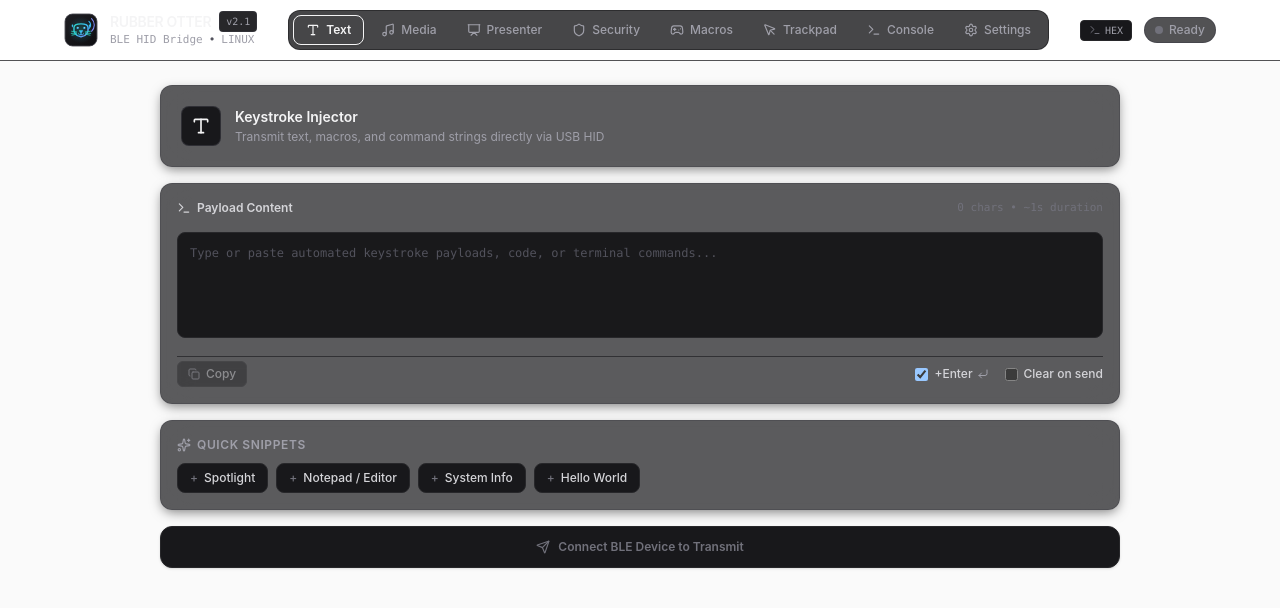
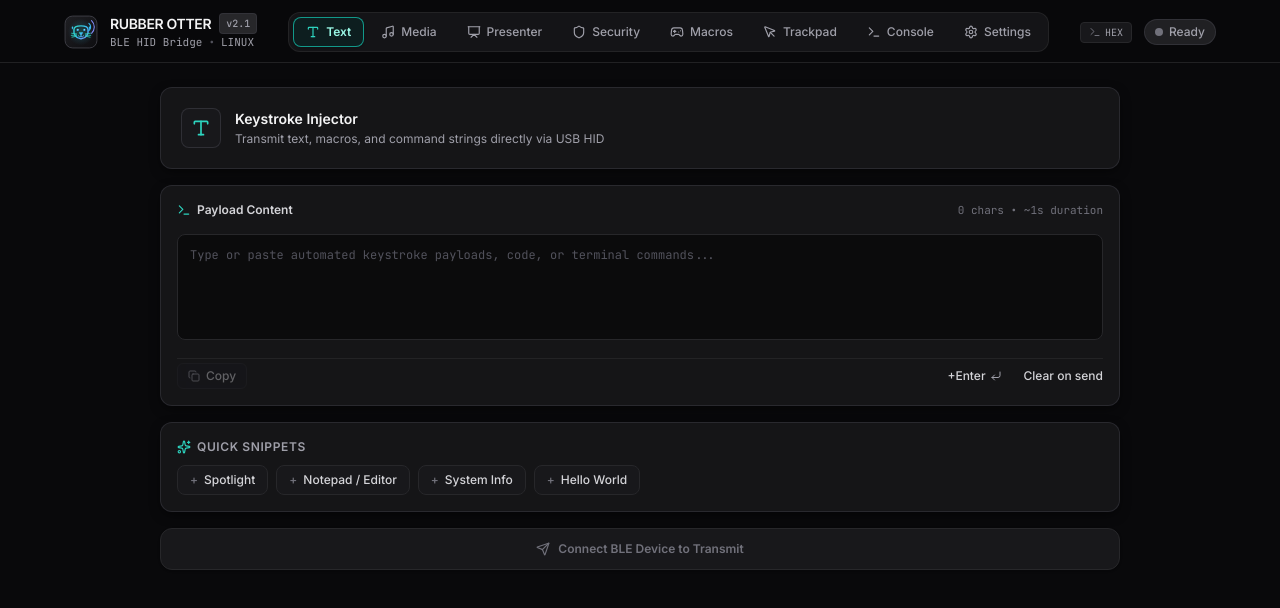
Before and after one commit to AtaCanYmc/RubberOtter, a React (Vite) app in the folder web/: page / in a window 1280 px wide. Shown: the top 608 px of the page. Built offline with nearby package versions, Linux system fonts and the light colour scheme; what @capacitor/core would draw is missing.

Commit message:
fix(theme): resolve iOS dark mode specificity, safe area background bounce, and WebKit form styles

```diff
--- a/web/capacitor.config.ts
+++ b/web/capacitor.config.ts
@@ -4,6 +4,7 @@ const config: CapacitorConfig = {
   appId: 'com.rubberotter.app',
   appName: 'Rubber Otter',
   webDir: 'dist',
+  backgroundColor: '#09090b',
   server: {
     androidScheme: 'https',
     cleartext: true
--- a/web/index.html
+++ b/web/index.html
@@ -5,7 +5,9 @@
     <meta name="viewport" content="width=device-width, initial-scale=1.0, user-scalable=no, viewport-fit=cover" />
     <title>Rubber Otter — Wireless Bluetooth HID Controller</title>
     <meta name="description" content="Precision Web Bluetooth HID Remote & Trackpad for Target PC via ATmega32U4" />
-    <meta name="theme-color" content="#09090b" />
+    <meta name="color-scheme" content="light dark" />
+    <meta name="theme-color" content="#09090b" media="(prefers-color-scheme: dark)" />
+    <meta name="theme-color" content="#fafafa" media="(prefers-color-scheme: light)" />
 
     <link rel="icon" type="image/png" href="/favicon-96x96.png" sizes="96x96" />
     <link rel="icon" type="image/svg+xml" href="/favicon.svg" />
@@ -18,7 +20,7 @@
     <link rel="preconnect" href="https://fonts.gstatic.com" crossorigin>
     <link href="https://fonts.googleapis.com/css2?family=Inter:wght@400;500;600;700&family=JetBrains+Mono:wght@400;500;600&display=swap" rel="stylesheet">
   </head>
-  <body class="bg-obsidian-950 text-zinc-100 min-h-screen font-sans select-none antialiased">
+  <body class="bg-[#fafafa] dark:bg-[#09090b] text-zinc-900 dark:text-zinc-100 min-h-screen min-h-[100dvh] font-sans select-none antialiased">
     <div id="root"></div>
     <script type="module" src="/src/main.tsx"></script>
   </body>
--- a/web/src/App.tsx
+++ b/web/src/App.tsx
@@ -16,7 +16,7 @@ export const AppContent: React.FC = () => {
   const [activeTab, setActiveTab] = useState<TabId>('text');
 
   return (
-    <div className="min-h-screen flex flex-col bg-zinc-50 dark:bg-obsidian-950 text-zinc-900 dark:text-zinc-100 select-none transition-colors">
+    <div className="min-h-screen min-h-[100dvh] flex flex-col bg-[#fafafa] dark:bg-[#09090b] text-zinc-900 dark:text-zinc-100 select-none transition-colors">
       {/* Sticky Hardware Header with Desktop Navigation Tabs */}
       <Header activeTab={activeTab} setActiveTab={setActiveTab} />
 
--- a/web/src/components/header/Header.tsx
+++ b/web/src/components/header/Header.tsx
@@ -49,7 +49,7 @@ export const Header: React.FC<HeaderProps> = ({ activeTab, setActiveTab }) => {
   };
 
   return (
-    <header className="sticky top-0 z-40 bg-white/90 dark:bg-obsidian-950/90 backdrop-blur-md border-b border-zinc-200 dark:border-zinc-800/80 px-4 sm:px-6 py-2.5 transition-colors">
+    <header className="sticky top-0 z-40 bg-white/95 dark:bg-[#09090b]/95 backdrop-blur-md border-b border-zinc-200 dark:border-zinc-800/80 px-4 sm:px-6 py-2.5 transition-colors pt-safe">
       <div className="max-w-6xl mx-auto flex items-center justify-between gap-4">
         {/* Brand & Identity */}
         <div className="flex items-center space-x-3 flex-shrink-0">
--- a/web/src/components/nav/NavBar.tsx
+++ b/web/src/components/nav/NavBar.tsx
@@ -49,7 +49,7 @@ export const NavBar: React.FC<NavBarProps> = ({ activeTab, setActiveTab }) => {
 
   return (
     /* Mobile Sticky Bottom Navigation Bar */
-    <nav className="md:hidden fixed bottom-0 left-0 right-0 z-40 bg-white/95 dark:bg-obsidian-950/95 backdrop-blur-lg border-t border-zinc-200 dark:border-zinc-800/80 px-2 py-2 pb-safe transition-colors">
+    <nav className="md:hidden fixed bottom-0 left-0 right-0 z-40 bg-white/95 dark:bg-[#09090b]/95 backdrop-blur-lg border-t border-zinc-200 dark:border-zinc-800/80 px-2 py-2 pb-safe transition-colors">
       <div className="flex items-center justify-between space-x-1 overflow-x-auto no-scrollbar">
         {tabItems.map((tab) => {
           const Icon = tab.icon;
--- a/web/src/context/SettingsContext.tsx
+++ b/web/src/context/SettingsContext.tsx
@@ -29,7 +29,7 @@ export const SettingsProvider: React.FC<{ children: React.ReactNode }> = ({ chil
     saveMacros(macros);
   }, [macros]);
 
-  // Apply theme to document HTML element & sync Native Mobile Status Bar
+  // Apply theme to document HTML element & sync Native Mobile Status Bar + Meta Theme Color
   useEffect(() => {
     const applyTheme = () => {
       const mode = settings.themeMode || 'dark';
@@ -53,6 +53,19 @@ export const SettingsProvider: React.FC<{ children: React.ReactNode }> = ({ chil
         }
       }
 
+      // 1. Set explicit colorScheme on document
+      root.style.colorScheme = isDark ? 'dark' : 'light';
+
+      // 2. Set explicit background on body to prevent white flashes on iOS bounce
+      document.body.style.backgroundColor = isDark ? '#09090b' : '#fafafa';
+
+      // 3. Dynamically update meta theme-color for iOS Safari / PWA top and bottom bars
+      const themeMeta = document.querySelector('meta[name="theme-color"]');
+      if (themeMeta) {
+        themeMeta.setAttribute('content', isDark ? '#09090b' : '#fafafa');
+      }
+
+      // 4. Update Native Mobile Status Bar (iOS Core / Android)
       universalBle.setStatusBarStyle(isDark);
     };
 
--- a/web/src/styles/index.css
+++ b/web/src/styles/index.css
@@ -1,6 +1,35 @@
 @import "tailwindcss";
 
-@variant dark (&:where(.dark, .dark *));
+@custom-variant dark (&:is(.dark, .dark *));
+
+@theme {
+  --color-obsidian-950: #09090b;
+  --color-obsidian-900: #121215;
+  --color-obsidian-850: #18181b;
+  --color-obsidian-800: #27272a;
+  --color-obsidian-700: #3f3f46;
+
+  --color-otter-50: #f0fdfa;
+  --color-otter-100: #ccfbf1;
+  --color-otter-200: #99f6e4;
+  --color-otter-300: #5eead4;
+  --color-otter-400: #2dd4bf;
+  --color-otter-500: #14b8a6;
+  --color-otter-600: #0d9488;
+  --color-otter-700: #0f766e;
+  --color-otter-800: #115e59;
+  --color-otter-900: #134e4a;
+  --color-otter-950: #042f2e;
+
+  --color-accent-cyan: #06b6d4;
+  --color-accent-indigo: #6366f1;
+  --color-accent-emerald: #10b981;
+  --color-accent-amber: #f59e0b;
+  --color-accent-rose: #f43f5e;
+
+  --font-sans: 'Inter', -apple-system, BlinkMacSystemFont, 'Segoe UI', Roboto, sans-serif;
+  --font-mono: 'JetBrains Mono', ui-monospace, SFMono-Regular, Menlo, monospace;
+}
 
 @layer base {
   :root {
@@ -11,26 +40,57 @@
     color-scheme: dark;
   }
 
-  html, body {
+  html {
     background-color: #fafafa;
     color: #09090b;
+    -webkit-text-size-adjust: 100%;
+    -webkit-font-smoothing: antialiased;
+    -moz-osx-font-smoothing: grayscale;
+  }
+
+  html.dark {
+    background-color: #09090b;
+    color: #f4f4f5;
+  }
+
+  body {
+    background-color: inherit;
+    color: inherit;
     font-family: 'Inter', -apple-system, BlinkMacSystemFont, 'Segoe UI', Roboto, sans-serif;
     touch-action: manipulation;
     -webkit-tap-highlight-color: transparent;
     overflow-x: clip;
     min-height: 100vh;
+    min-height: 100dvh;
     transition: background-color 150ms ease, color 150ms ease;
   }
 
-  html.dark, html.dark body {
-    background-color: #09090b;
-    color: #f4f4f5;
+  /* iOS Form Controls Reset for Dark Mode */
+  input, select, textarea {
+    -webkit-appearance: none;
+    -moz-appearance: none;
+    appearance: none;
+    font-family: inherit;
   }
+
+  html.dark input,
+  html.dark select,
+  html.dark textarea {
+    color-scheme: dark;
+  }
+}
+
+/* iOS Safe Area Padding Utilities */
+.pb-safe {
+  padding-bottom: max(0.75rem, env(safe-area-inset-bottom, 0.75rem));
+}
+.pt-safe {
+  padding-top: max(0.75rem, env(safe-area-inset-top, 0.75rem));
 }
 
 /* Precision Instrument Card */
 .instrument-card {
-  background-color: rgba(255, 255, 255, 0.9);
+  background-color: rgba(255, 255, 255, 0.95);
   backdrop-filter: blur(16px);
   -webkit-backdrop-filter: blur(16px);
   border: 1px solid rgba(228, 228, 231, 0.9);
@@ -38,9 +98,9 @@
 }
 
 html.dark .instrument-card {
-  background-color: rgba(24, 24, 27, 0.7);
-  border: 1px solid rgba(63, 63, 70, 0.4);
-  box-shadow: 0 4px 12px -2px rgba(0, 0, 0, 0.5);
+  background-color: rgba(24, 24, 27, 0.85);
+  border: 1px solid rgba(63, 63, 70, 0.5);
+  box-shadow: 0 4px 12px -2px rgba(0, 0, 0, 0.6);
 }
 
 .instrument-panel {
@@ -51,13 +111,14 @@ html.dark .instrument-card {
 }
 
 html.dark .instrument-panel {
-  background-color: rgba(18, 18, 21, 0.9);
-  border: 1px solid rgba(63, 63, 70, 0.4);
+  background-color: rgba(18, 18, 21, 0.95);
+  border: 1px solid rgba(63, 63, 70, 0.5);
 }
 
 /* Tactile Button Feedback */
 .btn-tactile {
   transition: all 120ms cubic-bezier(0.4, 0, 0.2, 1);
+  -webkit-touch-callout: none;
 }
 .btn-tactile:active {
   transform: scale(0.97);
@@ -70,7 +131,7 @@ html.dark .instrument-panel {
 }
 
 html.dark .trackpad-surface {
-  background-image: radial-gradient(circle, rgba(113, 113, 122, 0.2) 1px, transparent 1px);
+  background-image: radial-gradient(circle, rgba(113, 113, 122, 0.25) 1px, transparent 1px);
 }
 
 /* Custom Scrollbar */
```
